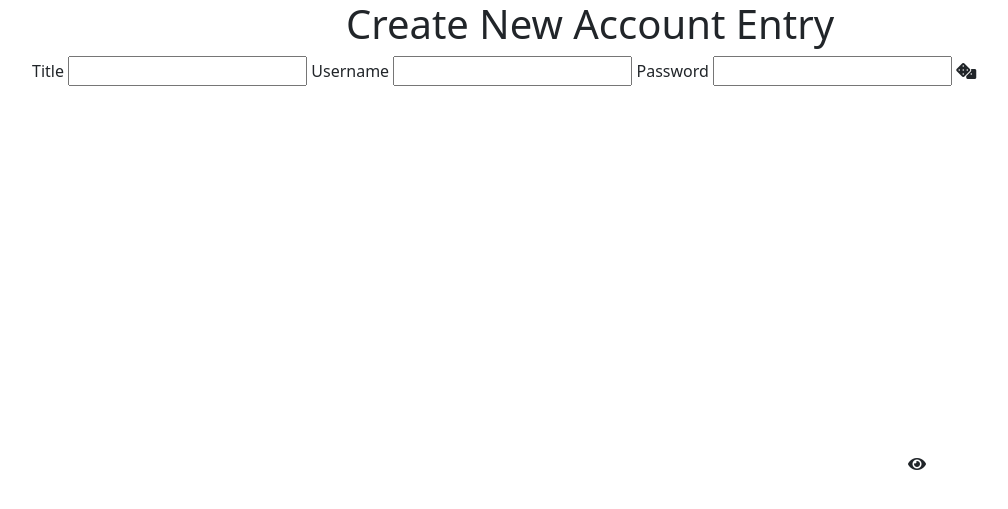
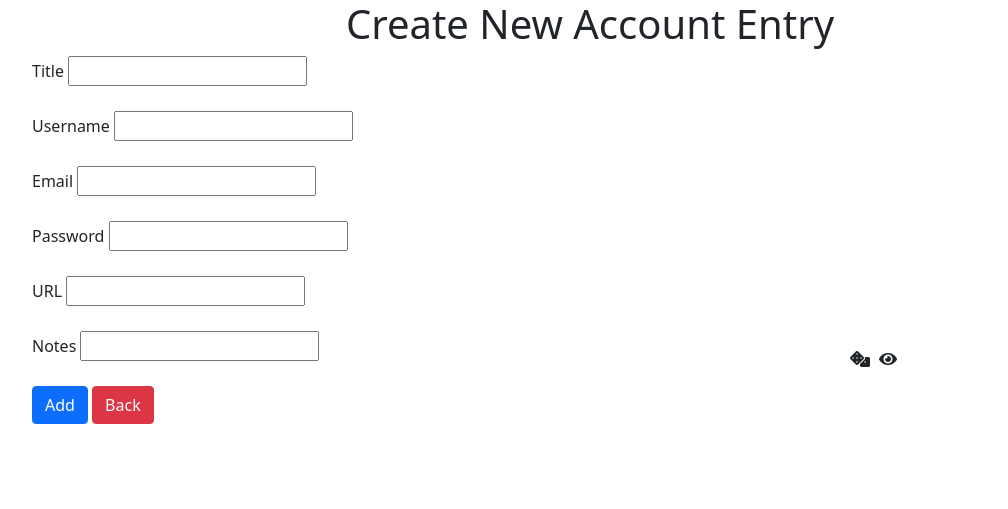
Before and after one commit to J-Krisz/password_manager, a Django app: template PasswordManager/manager/templates/manager/add_account.html in a window 1280 px wide. Shown: the top 509 px of the page, without its empty margins (50-1058 px from the left). Run offline with Django 3.2, Linux system fonts and the light colour scheme; the template is opened without the code that fills it, so the values that code supplies are empty, except form fields; form fields are guessed from the names that the template uses; some libraries are stand-ins or nearby versions.

Commit message:
password toggle and modal buttons

```diff
--- a/PasswordManager/manager/templates/manager/add_account.html
+++ b/PasswordManager/manager/templates/manager/add_account.html
@@ -9,23 +9,44 @@
 
     <form action="" method="post">
         {% csrf_token %}
-
+        <div class="wrapper">
             <label for="title">Title</label>
             {{ form.title }}
+        </div>
 
-        <label for="username">Username</label>
+        <div class="wrapper">
+            <label for="id_username">Username</label>
             {{ form.username }}
+        </div>
 
+        <div class="wrapper">
+            <label for="id_email">Email</label>
+            {{ form.email }}
+        </div>
+
+        <div class="wrapper password-field">
             <label for="id_password">Password</label>
             {{ form.password }}
-        <span class="" data-bs-toggle="modal" data-bs-target=""}>
+            <span class="toggle-modal dice" data-bs-toggle="modal" data-bs-target="#"}>
                 <i id="dice" class="fas fa-dice"></i>
             </span>
-        <span class="toggle-password" data-bs-toggle="modal">
+            <span class="toggle-password ">
                 <i class="fas fa-eye" id="eye"></i>
             </span>
+        </div>
 
+        <div class="wrapper">
+            <label for="id_url">URL</label>
+            {{ form.url }}
+        </div>
 
+        <div class="wrapper">
+            <label for="id_notes">Notes</label>
+            {{ form.notes }}
+        </div>
+
+        <button class="btn btn-primary" type="submit">Add</button>
+        <a href="{% url 'accounts' %}" class="btn btn-danger">Back</a>
     </form>
 
 </div>
--- a/PasswordManager/manager/templates/manager/generate.html
+++ b/PasswordManager/manager/templates/manager/generate.html
@@ -1,3 +1,3 @@
-<div class="modal-dialog modal-dialog-centered">
+<div class="modal-dialog modal-dialog-centered" id="">
     <h1>This is the generator app</h1>
 </div>
--- a/PasswordManager/static/css/style.css
+++ b/PasswordManager/static/css/style.css
@@ -6,7 +6,77 @@ a {
     text-decoration: none;
 }
 
-.form-control {
+.wrapper {
+    padding-bottom: 25px;
+
+}
+
+.password-field {
+    display: relative;
+}
+
+.toggle-password {
+    cursor: pointer;
+}
+
+.dice {
+    cursor: pointer;
+}
+
+.password-field .toggle-password {
+    position: absolute;
+    top: 347px;
+    right: 333px;
+}
+
+.password-field .dice {
+    position: absolute;
+    top: 347px;
+    right: 360px;
+}
+
+
+
+
+
+
+
+
+
+
+
+
+
+
+
+
+
+
+
+
+
+
+
+
+
+
+
+
+
+
+
+
+
+
+
+
+
+
+
+
+
+
+/* .form-control {
     width: 100%;
     margin: 1rem 0;
     position: relative;
@@ -15,8 +85,16 @@ a {
 
 .toggle-password {
     position: absolute;
-    top: 56.5%;
+    top: 31%;
     right: 19rem;
     cursor: pointer;
     user-select: none;
-}
+} */
+
+/* .toggle-modal {
+    position: absolute;
+    top: 31%;
+    right: 5 rem;
+    cursor: pointer;
+    user-select: none;
+} */
```
Also changed, not shown: PasswordManager/manager/forms.py (+3 -5 lines), PasswordManager/db.sqlite3. Lines whose indentation alone changed are shown as unchanged.
